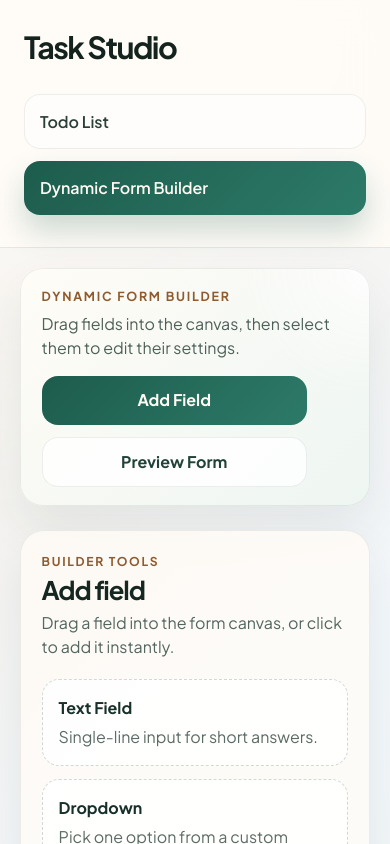
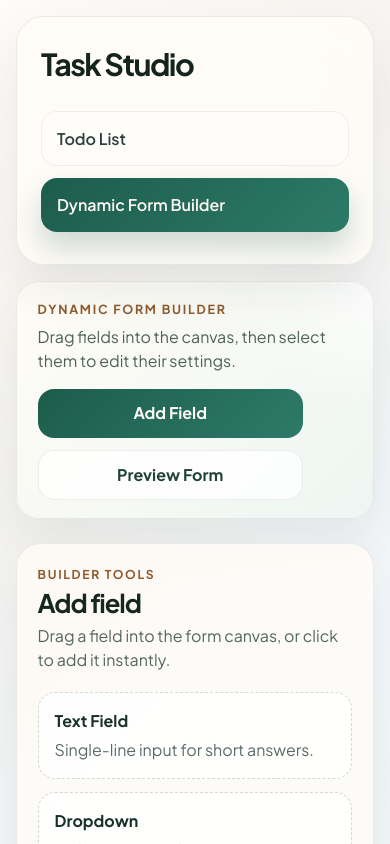
Before and after one commit to riyaddecoder/todo-list-and-form-builder, a React (Vite) app: page /form-builder in a window 390 px wide. Shown: the top 844 px of the page. Built offline with nearby package versions, Linux system fonts and the light colour scheme.

Commit message:
fix: leftsidebar fixed

```diff
--- a/src/app/layouts/DashboardLayout.module.css
+++ b/src/app/layouts/DashboardLayout.module.css
@@ -1,20 +1,28 @@
 .shell {
   display: grid;
-  grid-template-columns: 280px minmax(0, 1fr);
-  min-height: 100vh;
+  grid-template-columns: 265px minmax(0, 1fr);
+  height: 100vh;
+  overflow: hidden;
+  gap: 1.5rem;
+  padding: 1.5rem;
   background:
     radial-gradient(circle at top left, rgba(255, 255, 255, 0.8), transparent 28%),
     linear-gradient(135deg, #f6efe5 0%, #f3f7fb 45%, #eef4ec 100%);
 }
 
 .sidebar {
+  position: sticky;
+  top: 1.5rem;
+  height: calc(100vh - 3rem);
   display: flex;
   flex-direction: column;
   gap: 2rem;
   padding: 2rem 1.5rem;
-  border-right: 1px solid rgba(22, 40, 34, 0.1);
+  border: 1px solid rgba(22, 40, 34, 0.08);
+  border-radius: 1.75rem;
   background: rgba(255, 252, 247, 0.88);
   backdrop-filter: blur(18px);
+  box-shadow: 0 24px 50px rgba(25, 44, 38, 0.08);
 }
 
 .brandBlock {
@@ -83,21 +91,28 @@
 
 .content {
   min-width: 0;
-  padding: 2rem;
   display: flex;
+  overflow-y: auto;
+  padding: 0.25rem 0.25rem 0.25rem 0;
 }
 
 @media (max-width: 860px) {
   .shell {
     grid-template-columns: 1fr;
+    height: auto;
+    overflow: visible;
+    gap: 1rem;
+    padding: 1rem;
   }
 
   .sidebar {
-    border-right: 0;
-    border-bottom: 1px solid rgba(22, 40, 34, 0.1);
+    position: static;
+    top: auto;
+    height: auto;
   }
 
   .content {
-    padding: 1.25rem;
+    overflow: visible;
+    padding: 0;
   }
 }
--- a/src/features/forms/components/FormPreviewCard.tsx
+++ b/src/features/forms/components/FormPreviewCard.tsx
@@ -21,8 +21,7 @@ export function FormPreviewCard({
     <section className={styles.card}>
       <div className={styles.header}>
         <div>
-          <p className={styles.kicker}>Preview & Submit</p>
-          <h1 className={styles.title}>Fill the generated form</h1>
+          <h1 className={styles.title}>Fill up the form</h1>
         </div>
         {submitted ? (
           <p className={styles.successMessage}>
```
